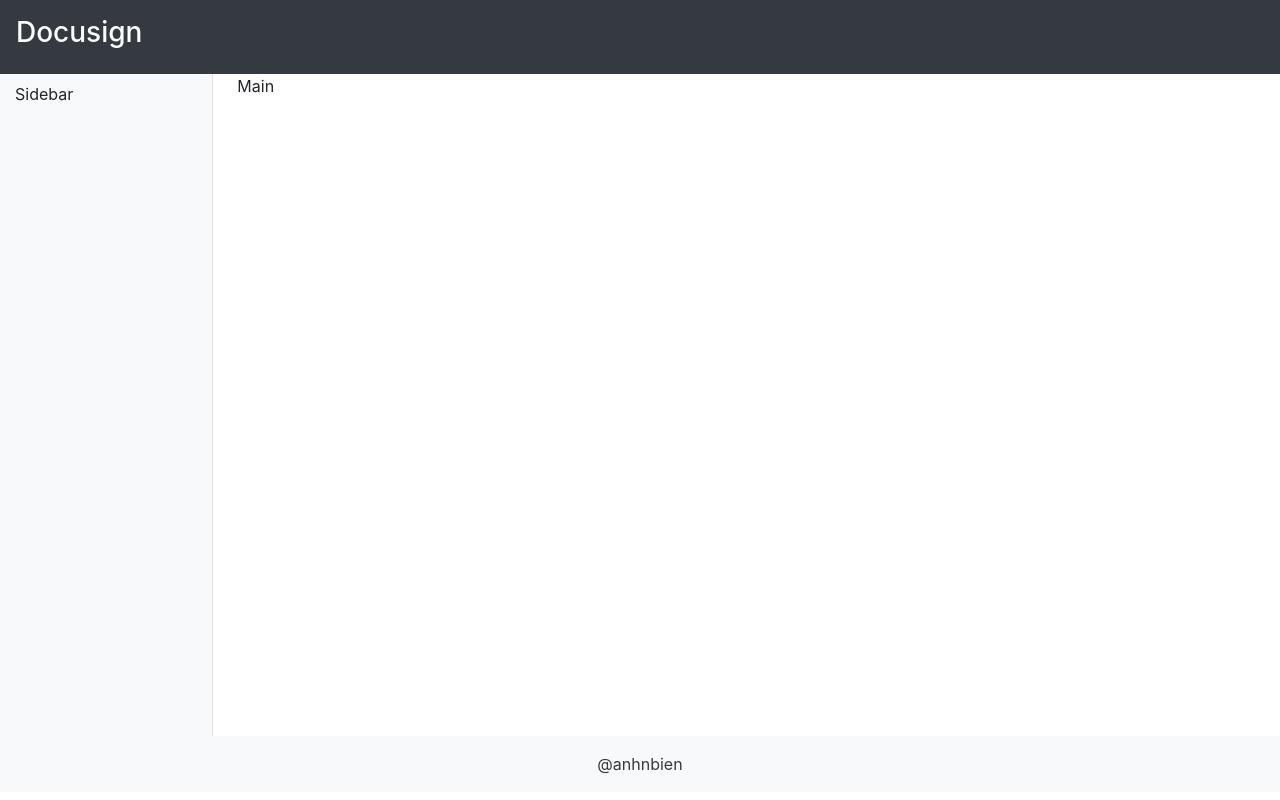
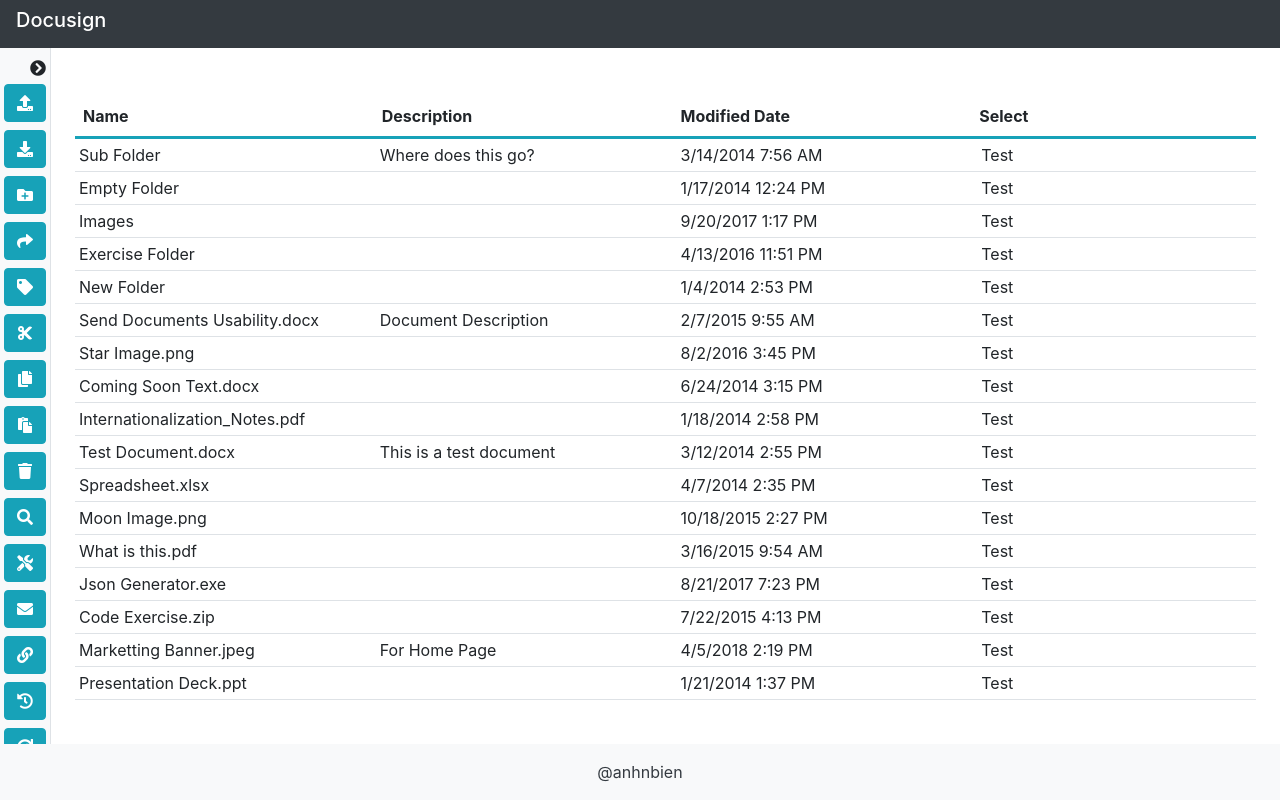
Before and after one commit to anhbien/DocusignTest, a React (Create React App) app: page / in a window 1280 px wide. Built offline with nearby package versions, Linux system fonts and the light colour scheme.

Commit message:
Display sidebar and folder structure

```diff
--- a/public/index.html
+++ b/public/index.html
@@ -10,6 +10,10 @@
       content="Docusign Assignment"
     />
     <link rel="apple-touch-icon" href="logo192.png" />
+    <!--
+      font awesome icons
+    -->
+    <link rel="stylesheet" href="https://use.fontawesome.com/releases/v5.7.0/css/all.css" integrity="sha384-lZN37f5QGtY3VHgisS14W3ExzMWZxybE1SJSEsQp9S+oqd12jhcu+A56Ebc1zFSJ" crossorigin="anonymous">
     <!--
       manifest.json provides metadata used when your web app is installed on a
       user's mobile device or desktop. See https://developers.google.com/web/fundamentals/web-app-manifest/
--- a/src/App.js
+++ b/src/App.js
@@ -4,14 +4,17 @@
 import './App.css'
 import './Custom.scss'
 import Home from './components/pages/home/Home'
+import MyProvider from './context/MyProvider'
 
 function App() {
   return (
-    <div>
-      <Header/>
-      <Home/>
-      <Footer/>
-    </div>
+    <MyProvider>
+      <div>
+        <Header/>
+        <Home/>
+        <Footer/>
+      </div>
+    </MyProvider>
   );
 }
 
--- a/src/components/layout/footer/Footer.js
+++ b/src/components/layout/footer/Footer.js
@@ -4,7 +4,7 @@
 export default class Footer extends Component {
     render() {
         return (
-            <footer className="p-3 mb-2 bg-light text-dark fixed-bottom text-center">
+            <footer className="p-3 bg-light text-dark fixed-bottom text-center">
                 @anhnbien
             </footer>
         )
--- a/src/components/layout/header/Header.js
+++ b/src/components/layout/header/Header.js
@@ -4,8 +4,8 @@
 export default class Header extends Component {
     render() {
         return (
-            <header className="p-3 bg-dark text-white">
-                <h3>Docusign</h3>
+            <header className="p-2 pl-3 bg-dark text-white">
+                <h5>Docusign</h5>
             </header>
         )
     }
--- a/src/components/pages/home/Home.js
+++ b/src/components/pages/home/Home.js
@@ -1,18 +1,13 @@
 import React, { Component } from 'react'
 import Sidebar from './sidebar/Sidebar'
+import Explorer from './explorer/Explorer'
 
 export default class Home extends Component {
     render() {
         return (
-            <div className="container-fluid">
-                <div className="row">
-                    <nav className="col-md-2 d-none d-md-block bg-light sidebar border-right">
-                        <Sidebar/>
-                    </nav>
-                    <main role="main" className="col-md-9 ml-sm-auto col-lg-10 px-4">
-                        Main
-                    </main>
-                </div>
+            <div className="d-flex">
+                <Sidebar/>
+                <Explorer/>
             </div>
         )
     }
--- /dev/null
+++ b/src/components/pages/home/explorer/Explorer.js
@@ -0,0 +1,38 @@
+import React, { Component } from 'react'
+import MyContext from '../../../../context/MyContext'
+import './Explorer.scss'
+
+export default class Explorer extends Component {
+    render() {
+        return (
+            <main role="main" className="w-100 ml-sm-auto px-4 mt-5">
+                <div className="pl-table">
+                    {/* Sticky Header */}
+                    <div className="pl-thead tall border-bottom border-info">
+                        <div className="row p-2">
+                            <div className="col">Name</div>
+                            <div className="col">Description</div>
+                            <div className="col">Modified Date</div>
+                            <div className="col">Select</div>
+                        </div>
+                    </div>
+                    {/* Table Content */}
+                    <div className="pl-tbody scroll">
+                        <MyContext.Consumer>
+                            {(context)=>(
+                                context.GridData.map((value, key)=>(
+                                    <div className="row p-1 border-bottom" key={key}>
+                                        <div className="col">{value.Name}</div>
+                                        <div className="col">{value.Description}</div>
+                                        <div className="col">{value.ModifiedDate}</div>
+                                        <div className="col">Test</div>
+                                    </div>
+                                ))
+                            )}
+                        </MyContext.Consumer>
+                    </div>
+                </div>
+            </main>
+        )
+    }
+}
--- /dev/null
+++ b/src/components/pages/home/explorer/Explorer.scss
@@ -0,0 +1,29 @@
+.pl-table {
+    .row{
+      align-items: center;
+    }
+    .col{
+      overflow: hidden;
+      text-overflow: ellipsis;
+    }
+    .pl-thead {
+      font-weight: bold;
+      border-bottom-width: 3px !important;
+      &.tall {
+        .col {
+          align-self: stretch;
+        }
+      }
+    }
+    .pl-tbody {
+      .row {
+        &:hover{
+            background-color: lightgray;
+        }
+      }
+      &.scroll {
+        max-height: calc(100vh - 200px);
+        overflow-x: scroll;
+      }
+    }
+}
--- a/src/components/pages/home/sidebar/Sidebar.js
+++ b/src/components/pages/home/sidebar/Sidebar.js
@@ -1,12 +1,43 @@
 import React, { Component } from 'react'
 import './Sidebar.scss'
+import MyContext from '../../../../context/MyContext'
 
 export default class Sidebar extends Component {
+    state={
+        collapsed: true
+    }
+
+    toggle = () =>{
+        const currentState= this.state.collapsed;
+        this.setState({
+            collapsed: !currentState
+        })
+    }
+
     render() {
+        const Actions =(
+            <MyContext.Consumer>
+                {(context)=>(
+                    context.Actions.map((value, key)=>
+                        <button key={key} type="button" className="btn btn-info m-1" title={value.Name}>
+                            <span className={"fas fa-" + value.ImageName}/>
+                        </button>
+                    )
+                )}
+            </MyContext.Consumer>
+        )
         return (
-            <div className="sidebar-sticky">
-                Sidebar
-            </div>
+            <nav className={"d-none d-md-block bg-light sidebar border-right " + (this.state.collapsed?"collapsed":"")}>
+                <div className="sidebar-sticky">
+                    <div className="text-right pr-1">
+                        <span className="btn-collapse" onClick={this.toggle} title="Toggle">
+                            <span className="fas fa-chevron-circle-left"></span>
+                        </span>
+                    </div>
+                    <div className="d-flex flex-wrap justify-content-center">{Actions}</div>
+                </div>
+            </nav>
+
         )
     }
 }
--- a/src/components/pages/home/sidebar/Sidebar.scss
+++ b/src/components/pages/home/sidebar/Sidebar.scss
@@ -1,7 +1,29 @@
-.sidebar-sticky{
-    top: 0;
-    height: calc(100vh - 137px);
-    padding-top: .5rem;
-    overflow-x: hidden;
-    overflow-y: auto;
+.sidebar{
+    transition: flex-shrink 0.8s ease;
+    flex-shrink: 6 !important;
+    &.collapsed{
+        flex-shrink: 26 !important;
+        text-align: center ;
+        .btn-collapse{
+            .fas{
+                transform: rotate(180deg);
+            }
+        }
+    }
+    .sidebar-sticky{
+        top: 0;
+        height: calc(100vh - 48px);
+        padding-top: .5rem;
+        overflow-x: hidden;
+        overflow-y: auto;
+        .btn-collapse{
+            cursor: pointer;
+            .fas{
+                transition: transform 0.8s ease;
+            }
+        }
+        button{
+            min-width: 42px;
+        }
+    }
 }
--- /dev/null
+++ b/src/context/MyContext.js
@@ -0,0 +1,6 @@
+import React from 'react'
+
+//Use Context API to store all initial data
+const MyContext = React.createContext();
+
+export default MyContext;
--- /dev/null
+++ b/src/context/MyProvider.js
@@ -0,0 +1,16 @@
+import React, { Component } from 'react'
+import MyContext from './MyContext'
+import data from '../data/SpringCM UI Exercise.json'
+
+export default class MyProvider extends Component {
+    state={
+        data
+    }
+    render() {
+        return (
+            <MyContext.Provider value={this.state.data}>
+                {this.props.children}
+            </MyContext.Provider>
+        )
+    }
+}
--- /dev/null
+++ b/src/data/SpringCM UI Exercise.json
@@ -0,0 +1,57 @@
+{"GridData":
+	[
+		{"Type":"Folder", "Name":"Sub Folder", "Description":"Where does this go?", "ModifiedDate":"3/14/2014 7:56 AM", "Children": [
+			{"Type":"Document", "Subtype":"Text", "Name":"ReadMe.md", "Description":"", "ModifiedDate":"3/14/2014 9:01 AM"}
+		]},
+		{"Type":"Folder", "Name":"Empty Folder", "Description":"", "ModifiedDate":"1/17/2014 12:24 PM", "Children": [
+			{"Type":"Document", "Subtype":"Text", "Name":"Or is it.txt", "Description":"", "ModifiedDate":"1/20/2014 10:17 AM"}
+		]},
+		{"Type":"Folder", "Name":"Images", "Description":"", "ModifiedDate":"9/20/2017 1:17 PM", "Children": [
+			{"Type":"Document", "Subtype":"Image", "Name":"cloud.svg", "Description":"", "ModifiedDate":"9/30/2017 11:13 AM"},
+			{"Type":"Document", "Subtype":"Image", "Name":"folder.svg", "Description":"", "ModifiedDate":"9/30/2017 11:15 AM"},
+			{"Type":"Document", "Subtype":"Image", "Name":"tag.svg", "Description":"", "ModifiedDate":"9/30/2017 11:04 AM"},
+			{"Type":"Document", "Subtype":"Image", "Name":"wrench.svg", "Description":"", "ModifiedDate":"9/30/2017 11:07 AM"},
+			{"Type":"Document", "Subtype":"Image", "Name":"clipboard.svg", "Description":"", "ModifiedDate":"9/30/2017 11:16 AM"},
+			{"Type":"Document", "Subtype":"Image", "Name":"house.svg", "Description":"", "ModifiedDate":"9/30/2017 11:08 AM"},
+			{"Type":"Document", "Subtype":"Image", "Name":"document.svg", "Description":"", "ModifiedDate":"10/3/2017 9:40 AM"},
+			{"Type":"Document", "Subtype":"Image", "Name":"shield.svg", "Description":"", "ModifiedDate":"10/3/2017 9:42 AM"}
+		]},
+		{"Type":"Folder", "Name":"Exercise Folder", "Description":"", "ModifiedDate":"4/13/2016 11:51 PM", "Children": [
+			{"Type":"Document", "Subtype":"Spreadsheet", "Name":"Exercise Requirements.xlsx", "Description":"", "ModifiedDate":"12/1/2017 11:13 AM"},
+			{"Type":"Document", "Subtype":"Document", "Name":"Additional Features.pdf", "Description":"Ideas for more features", "ModifiedDate":"6/12/2018 5:44 PM"},
+			{"Type":"Document", "Subtype":"Document", "Name":"Usage Notes.docx", "Description":"", "ModifiedDate":"7/22/2016 4:37 PM"}
+		]},
+		{"Type":"Folder", "Name":"New Folder", "Description":"", "ModifiedDate":"1/4/2014 2:53 PM", "Children": [
+		]},
+		{"Type":"Document", "Subtype":"Document", "Name":"Send Documents Usability.docx", "Description":"Document Description", "ModifiedDate":"2/7/2015 9:55 AM"},
+		{"Type":"Document", "Subtype":"Image", "Name":"Star Image.png", "Description":"", "ModifiedDate":"8/2/2016 3:45 PM"},
+		{"Type":"Document", "Subtype":"Document", "Name":"Coming Soon Text.docx", "Description":"", "ModifiedDate":"6/24/2014 3:15 PM"},
+		{"Type":"Document", "Subtype":"Document", "Name":"Internationalization_Notes.pdf", "Description":"", "ModifiedDate":"1/18/2014 2:58 PM"},
+		{"Type":"Document", "Subtype":"Document", "Name":"Test Document.docx", "Description":"This is a test document", "ModifiedDate":"3/12/2014 2:55 PM"},
+		{"Type":"Document", "Subtype":"Spreadsheet", "Name":"Spreadsheet.xlsx", "Description":"", "ModifiedDate":"4/7/2014 2:35 PM"},
+		{"Type":"Document", "Subtype":"Image", "Name":"Moon Image.png", "Description":"", "ModifiedDate":"10/18/2015 2:27 PM"},
+		{"Type":"Document", "Subtype":"Document", "Name":"What is this.pdf", "Description":"", "ModifiedDate":"3/16/2015 9:54 AM"},
+		{"Type":"Document", "Subtype":"Executable", "Name":"Json Generator.exe", "Description":"", "ModifiedDate":"8/21/2017 7:23 PM"},
+		{"Type":"Document", "Subtype":"Package", "Name":"Code Exercise.zip", "Description":"", "ModifiedDate":"7/22/2015 4:13 PM"},
+		{"Type":"Document", "Subtype":"Image", "Name":"Marketting Banner.jpeg", "Description":"For Home Page", "ModifiedDate":"4/5/2018 2:19 PM"},
+		{"Type":"Document", "Subtype":"Presentation", "Name":"Presentation Deck.ppt", "Description":"", "ModifiedDate":"1/21/2014 1:37 PM"}
+	],
+"Actions":
+	[
+		{"Name":"Upload", "ImageName":"upload"},
+		{"Name":"Download", "ImageName":"download"},
+		{"Name":"Create Folder", "ImageName":"folder-plus"},
+		{"Name":"Share", "ImageName":"share"},
+		{"Name":"Manage Attributes", "ImageName":"tag"},
+		{"Name":"Cut", "ImageName":"cut"},
+		{"Name":"Copy", "ImageName":"copy"},
+		{"Name":"Paste", "ImageName":"paste"},
+		{"Name":"Delete", "ImageName":"trash"},
+		{"Name":"Search", "ImageName":"search"},
+		{"Name":"Folder Settings", "ImageName":"tools"},
+		{"Name":"Send Email", "ImageName":"envelope"},
+		{"Name":"Send Link", "ImageName":"link"},
+		{"Name":"History", "ImageName":"history"},
+		{"Name":"Refresh", "ImageName":"sync"}
+	]
+}
```
